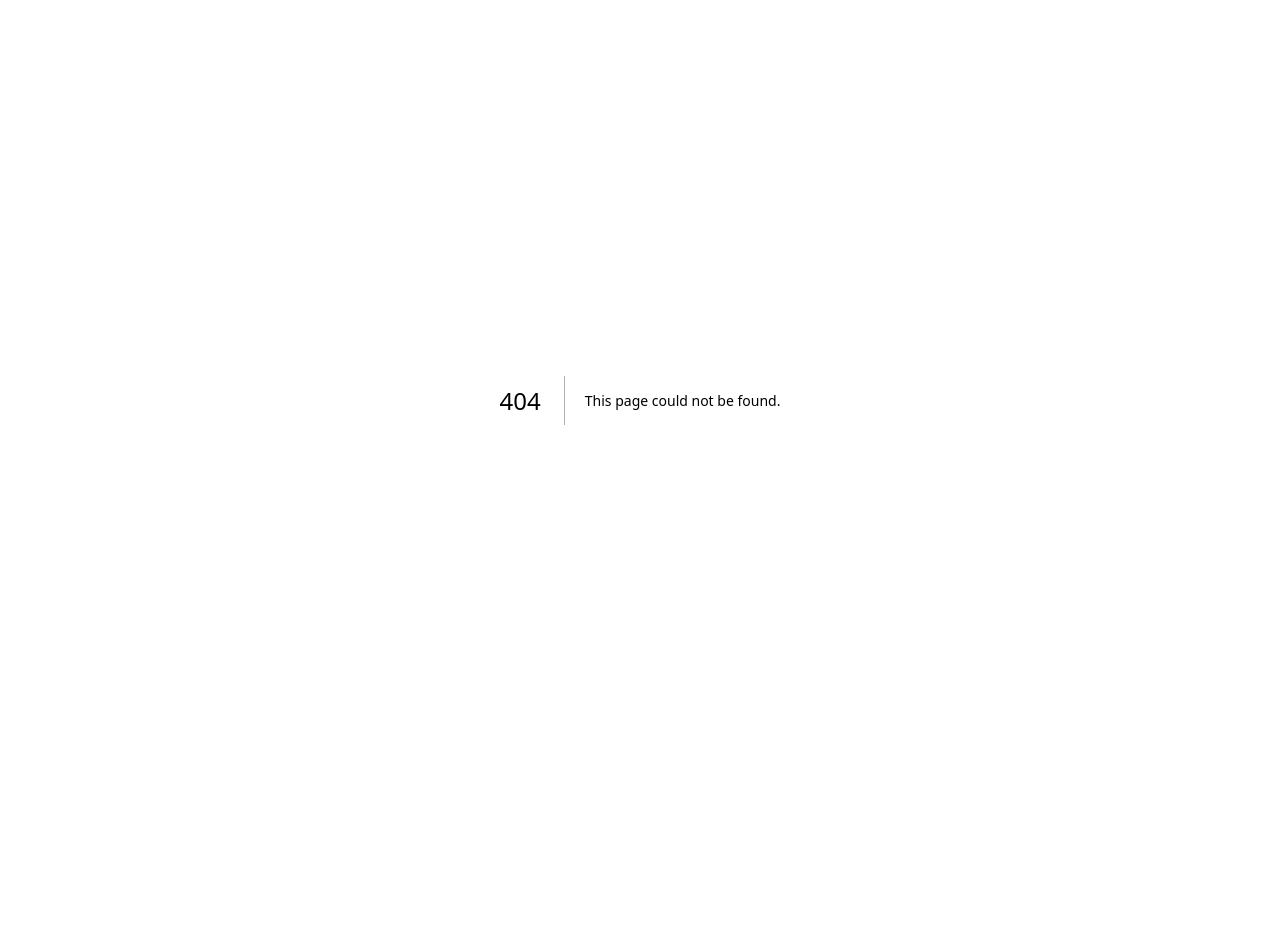
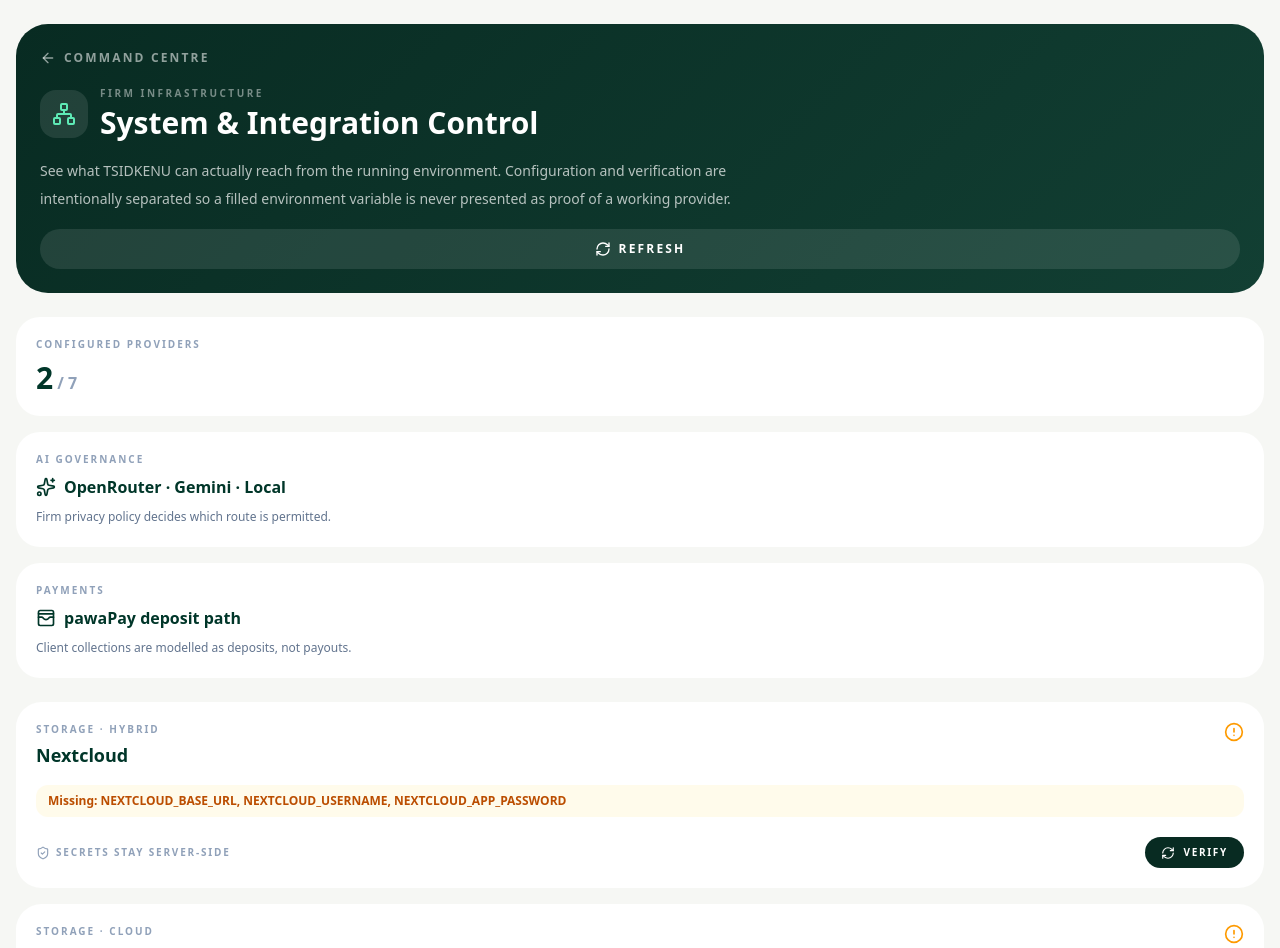
Before and after one commit to Lasana10/TSIDEK-, a Next.js app: page /system in a window 1280 px wide. Before the commit this address had no page. Shown: the top 948 px of the page. Before the commit the page ends 800 px from the top, so only its background shows below. Built offline with nearby package versions, Linux system fonts and the light colour scheme; no server answers.

Commit message:
Add system and integration command center

```diff
--- /dev/null
+++ b/src/app/system/page.tsx
@@ -0,0 +1,103 @@
+"use client";
+
+import { useEffect, useState } from "react";
+import Link from "next/link";
+import { ArrowLeft, CheckCircle2, CircleAlert, Loader2, Network, RefreshCw, ShieldCheck, Sparkles, WalletCards } from "lucide-react";
+
+type Provider = { provider: string; kind: string; configured: boolean; missing: string[]; mode?: string };
+type VerifyState = { state: "idle" | "running" | "ok" | "error"; message?: string };
+
+const labels: Record<string, string> = {
+  nextcloud: "Nextcloud",
+  onedrive: "Microsoft OneDrive",
+  meta_whatsapp: "Meta WhatsApp",
+  firebase: "Firebase Cloud Messaging",
+  resend: "Resend",
+  openrouter: "OpenRouter AI",
+  pawapay: "pawaPay",
+};
+
+const verifiable = new Set(["nextcloud", "firebase", "meta_whatsapp", "openrouter", "pawapay"]);
+
+export default function SystemPage() {
+  const [providers, setProviders] = useState<Provider[]>([]);
+  const [loading, setLoading] = useState(true);
+  const [error, setError] = useState<string | null>(null);
+  const [verify, setVerify] = useState<Record<string, VerifyState>>({});
+
+  async function load() {
+    setLoading(true);
+    setError(null);
+    try {
+      const response = await fetch("/api/integrations/health", { cache: "no-store" });
+      const json = await response.json();
+      if (!response.ok) throw new Error(json?.error || "Unable to load integration status.");
+      setProviders(Array.isArray(json.providers) ? json.providers : []);
+    } catch (e) {
+      setError(e instanceof Error ? e.message : "Unable to load integration status.");
+    } finally {
+      setLoading(false);
+    }
+  }
+
+  async function verifyProvider(provider: string) {
+    setVerify((current) => ({ ...current, [provider]: { state: "running" } }));
+    try {
+      const response = await fetch("/api/integrations/verify", {
+        method: "POST",
+        headers: { "Content-Type": "application/json" },
+        body: JSON.stringify({ provider }),
+      });
+      const json = await response.json();
+      if (!response.ok || !json.success) throw new Error(json?.error || "Verification failed.");
+      setVerify((current) => ({ ...current, [provider]: { state: "ok", message: `Verified ${new Date(json.verifiedAt).toLocaleTimeString()}` } }));
+    } catch (e) {
+      setVerify((current) => ({ ...current, [provider]: { state: "error", message: e instanceof Error ? e.message : "Verification failed." } }));
+    }
+  }
+
+  useEffect(() => { void load(); }, []);
+
+  const configuredCount = providers.filter((p) => p.configured).length;
+
+  return (
+    <main className="min-h-screen bg-[#f6f7f4] px-4 py-6 text-slate-700 md:px-6 xl:px-8">
+      <div className="mx-auto max-w-[1500px] space-y-6">
+        <div className="flex flex-col gap-4 rounded-[2rem] border border-white bg-[linear-gradient(135deg,#082b22,#123f33)] p-6 text-white shadow-[0_24px_70px_rgba(0,54,41,0.18)] md:p-8 lg:flex-row lg:items-end lg:justify-between">
+          <div className="max-w-4xl">
+            <Link href="/" className="mb-5 inline-flex items-center gap-2 text-xs font-bold uppercase tracking-[0.18em] text-white/55 hover:text-white"><ArrowLeft className="h-4 w-4" />Command centre</Link>
+            <div className="flex items-center gap-3"><div className="rounded-2xl bg-white/10 p-3"><Network className="h-6 w-6 text-emerald-300" /></div><div><p className="text-[10px] font-black uppercase tracking-[0.25em] text-white/45">Firm infrastructure</p><h1 className="mt-1 text-3xl font-semibold md:text-4xl">System & Integration Control</h1></div></div>
+            <p className="mt-4 max-w-3xl text-sm leading-7 text-white/70">See what TSIDKENU can actually reach from the running environment. Configuration and verification are intentionally separated so a filled environment variable is never presented as proof of a working provider.</p>
+          </div>
+          <button onClick={() => void load()} className="inline-flex items-center justify-center gap-2 rounded-full border border-white/15 bg-white/10 px-4 py-3 text-xs font-black uppercase tracking-[0.18em] hover:bg-white/15"><RefreshCw className="h-4 w-4" />Refresh</button>
+        </div>
+
+        <div className="grid gap-4 md:grid-cols-3">
+          <div className="rounded-[1.5rem] border border-slate-200 bg-white p-5"><p className="text-[10px] font-black uppercase tracking-[0.2em] text-slate-400">Configured providers</p><p className="mt-2 text-3xl font-black text-heritage-green">{configuredCount}<span className="text-base font-semibold text-slate-400"> / {providers.length || "—"}</span></p></div>
+          <div className="rounded-[1.5rem] border border-slate-200 bg-white p-5"><p className="text-[10px] font-black uppercase tracking-[0.2em] text-slate-400">AI governance</p><div className="mt-2 flex items-center gap-2 text-heritage-green"><Sparkles className="h-5 w-5" /><span className="font-bold">OpenRouter · Gemini · Local</span></div><p className="mt-2 text-xs leading-5 text-slate-500">Firm privacy policy decides which route is permitted.</p></div>
+          <div className="rounded-[1.5rem] border border-slate-200 bg-white p-5"><p className="text-[10px] font-black uppercase tracking-[0.2em] text-slate-400">Payments</p><div className="mt-2 flex items-center gap-2 text-heritage-green"><WalletCards className="h-5 w-5" /><span className="font-bold">pawaPay deposit path</span></div><p className="mt-2 text-xs leading-5 text-slate-500">Client collections are modelled as deposits, not payouts.</p></div>
+        </div>
+
+        {error ? <div className="rounded-[1.4rem] border border-red-200 bg-red-50 p-5 text-sm text-red-700">{error}</div> : null}
+        {loading ? <div className="flex min-h-[240px] items-center justify-center rounded-[1.6rem] border border-slate-200 bg-white"><Loader2 className="h-6 w-6 animate-spin text-heritage-green" /></div> : (
+          <div className="grid gap-4 md:grid-cols-2 xl:grid-cols-3">
+            {providers.map((item) => {
+              const state = verify[item.provider] || { state: "idle" as const };
+              return (
+                <article key={item.provider} className="rounded-[1.6rem] border border-slate-200 bg-white p-5 shadow-sm">
+                  <div className="flex items-start justify-between gap-4">
+                    <div><p className="text-[10px] font-black uppercase tracking-[0.2em] text-slate-400">{item.kind} · {item.mode || "server"}</p><h2 className="mt-1 text-lg font-semibold text-heritage-green">{labels[item.provider] || item.provider}</h2></div>
+                    {item.configured ? <CheckCircle2 className="h-5 w-5 text-emerald-600" /> : <CircleAlert className="h-5 w-5 text-amber-500" />}
+                  </div>
+                  <div className={`mt-4 rounded-xl px-3 py-2 text-xs font-bold ${item.configured ? "bg-emerald-50 text-emerald-700" : "bg-amber-50 text-amber-700"}`}>{item.configured ? "Server configuration present" : `Missing: ${item.missing.join(", ") || "configuration"}`}</div>
+                  {state.message ? <p className={`mt-3 text-xs leading-5 ${state.state === "ok" ? "text-emerald-700" : "text-red-600"}`}>{state.message}</p> : null}
+                  <div className="mt-5 flex items-center justify-between gap-3"><span className="inline-flex items-center gap-1.5 text-[10px] font-black uppercase tracking-[0.18em] text-slate-400"><ShieldCheck className="h-3.5 w-3.5" />Secrets stay server-side</span>{verifiable.has(item.provider) ? <button disabled={!item.configured || state.state === "running"} onClick={() => void verifyProvider(item.provider)} className="inline-flex items-center gap-2 rounded-full bg-[#082b22] px-4 py-2 text-[10px] font-black uppercase tracking-[0.17em] text-white disabled:cursor-not-allowed disabled:opacity-40">{state.state === "running" ? <Loader2 className="h-3.5 w-3.5 animate-spin" /> : <RefreshCw className="h-3.5 w-3.5" />}Verify</button> : null}</div>
+                </article>
+              );
+            })}
+          </div>
+        )}
+      </div>
+    </main>
+  );
+}
```
